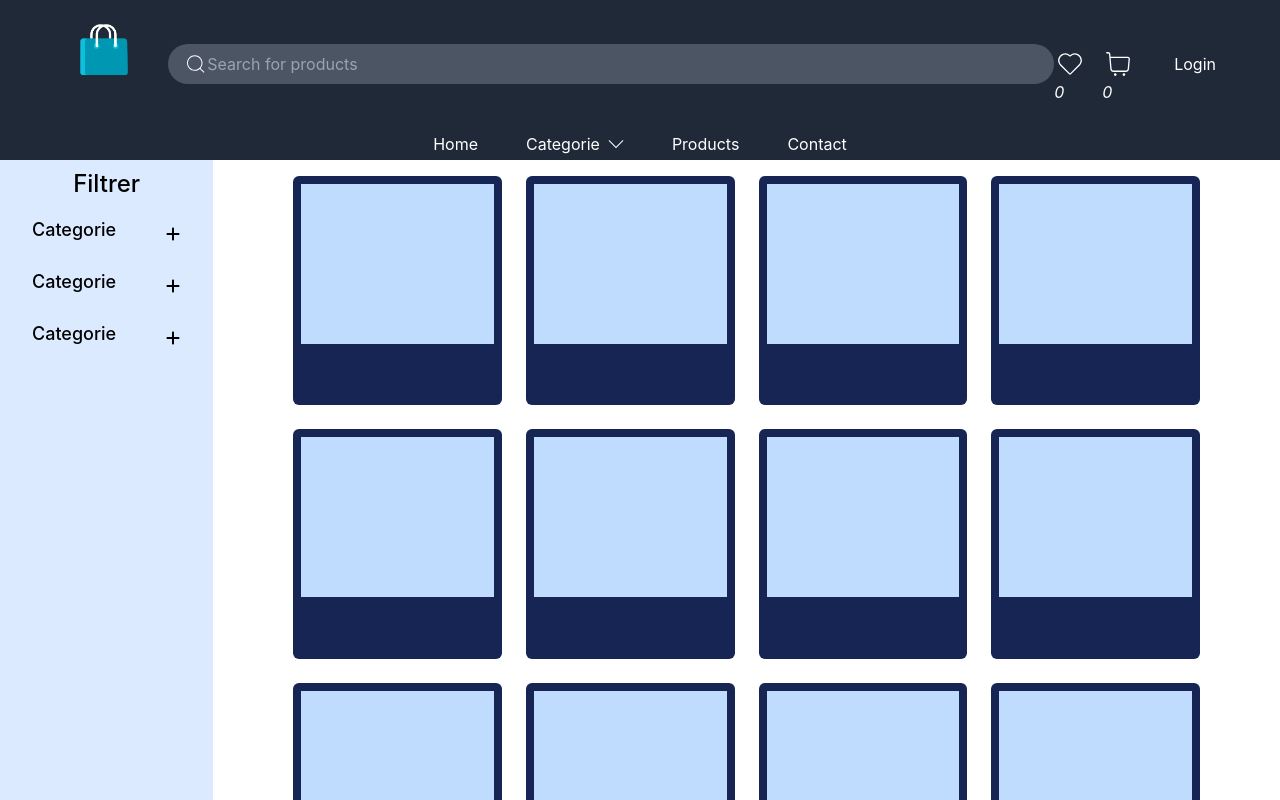
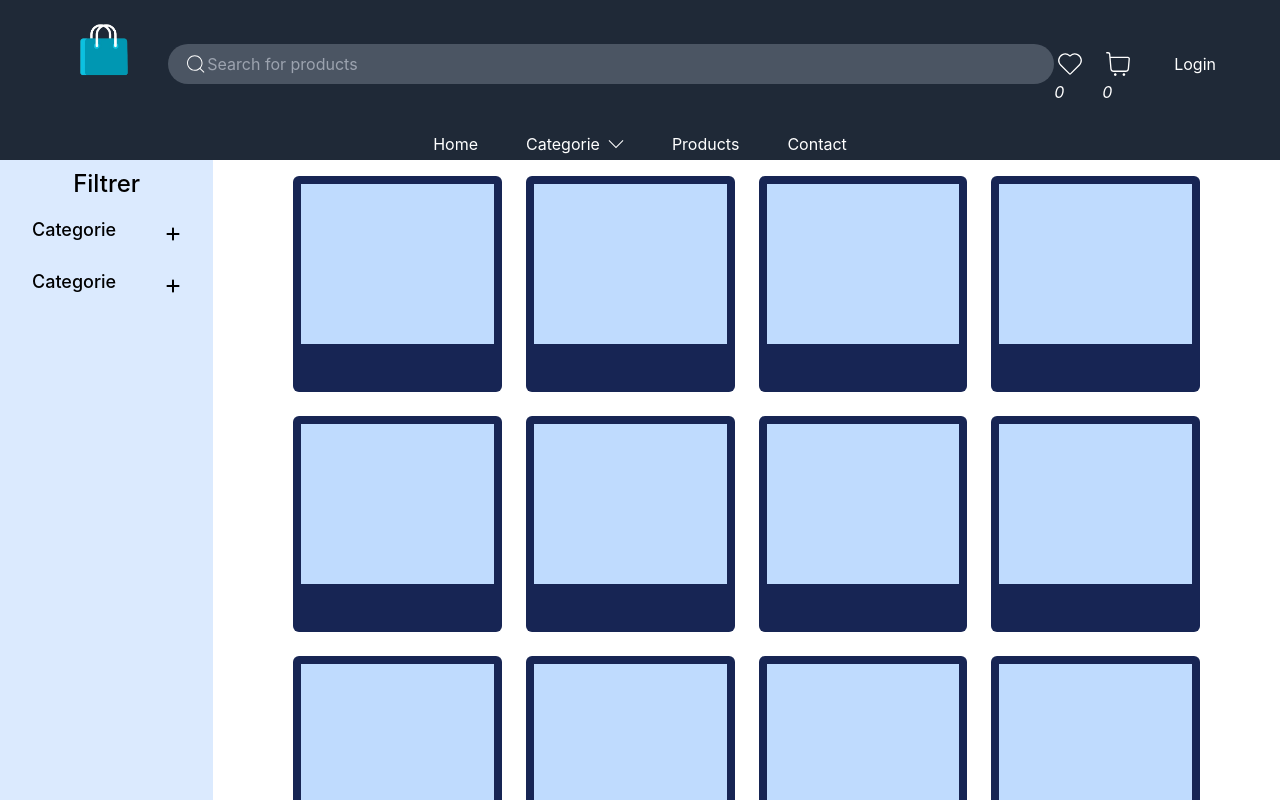
Before and after one commit to Soulaimane07/Bi3smart3, a React (Create React App) app in the folder front/: page /products in a window 1280 px wide. Shown: the top 800 px of the page. Built offline with nearby package versions, Linux system fonts and the light colour scheme.

Commit message:
products

```diff
--- a/front/src/Pages/Products/Filters/Categories.js
+++ b/front/src/Pages/Products/Filters/Categories.js
@@ -1,11 +1,11 @@
 import React from 'react'
 import { FaPlus } from "react-icons/fa6";
 
-function Categories({show}) {
+function Categories() {
     let list = [1,2,3,4,5,6]
 
   return (
-    <div className={`bg-red-600 hidden ${show && 'inline'}`}>
+    <div className={`transition-all mb-10 px-2`}>
         <ul className='flex flex-col space-y-1'>
             {list.map((item,key)=>(
                 <li key={key}>
--- a/front/src/Pages/Products/Filtrage.js
+++ b/front/src/Pages/Products/Filtrage.js
@@ -8,15 +8,11 @@ function Filtrage() {
     const Filters = [
         {
             "title":"Categorie",
-            "body": <Categories show={filter} />
+            "body": <Categories />
         },
         {
             "title":"Categorie",
-            "body": <Categories show={filter} />
-        },
-        {
-            "title":"Categorie",
-            "body": <Categories show={filter} />
+            "body": <Categories />
         }
     ]
 
@@ -32,7 +28,7 @@ function Filtrage() {
                         <button> {filter === key+1 ? <FaMinus /> : <FaPlus />}   </button>
                     </button>
 
-                    {item.body}
+                    {filter === key+1 && item.body}
                 </div>
             ))}
         </div>
--- a/front/src/Pages/Products/Products.js
+++ b/front/src/Pages/Products/Products.js
@@ -10,12 +10,12 @@ function Products() {
     <>
         <Navbar />
 
-        <main className='min-h-screen mt-36 flex'>
+        <main className='min-h-screen mt-36 flex items-start'>
             <Filtrage />
 
             <div className='flex-1 w-full grid grid-cols-4 gap-6 px-20 py-8'>
                 {list.map((item,key)=>(
-                    <div key={key} className='bg-blue-950 flex justify-center rounded-md'>
+                    <div key={key} className='bg-blue-950 flex justify-center rounded-md pb-10'>
                         <div className='bg-blue-200 w-60 h-40 mx-2 my-2'></div>
                     </div>
                 ))}
```
